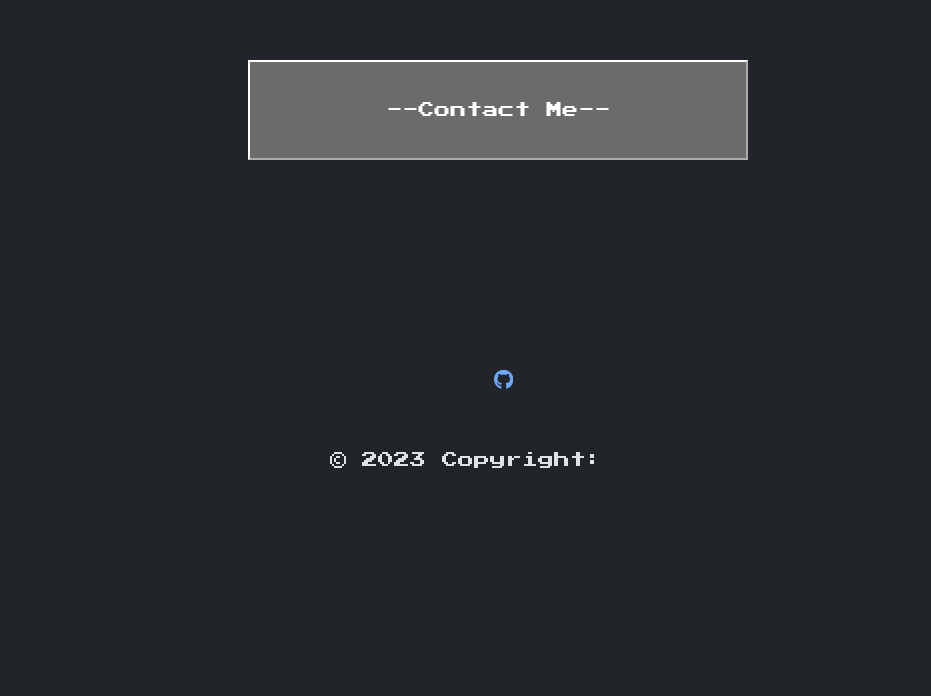
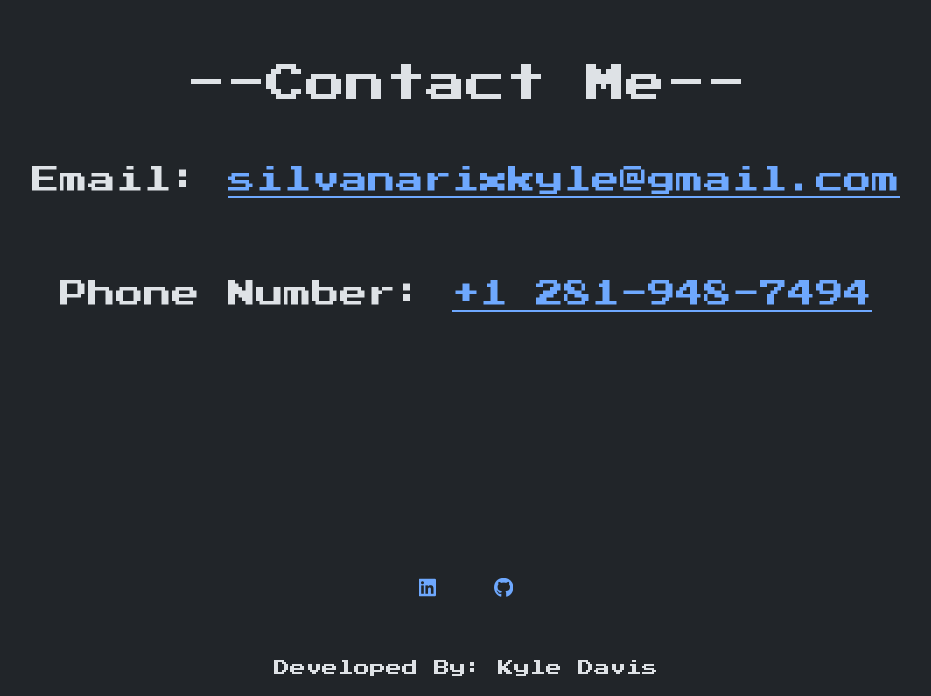
Before and after one commit to KDavis006/Portfolio-2.0, a plain HTML site: page portfolio.html in a window 1280 px wide. Shown: the part 6745-7441 px from the top of the page, without its empty margins (174-1105 px from the left). Before the commit the page ends 7233 px from the top, so only its background shows below. Drawn offline with nearby package versions, Linux system fonts and the light colour scheme.

Commit message:
finished up the contacts section and am polishing the website

```diff
--- a/portfolio.html
+++ b/portfolio.html
@@ -238,7 +238,16 @@
     </div>
   </div>
   <br><br><br><br><br><br><br><br>
-  <a href="mailto: silvanarixkyle@gmail.com" target="_blank"><button class="hover mail">--Contact Me--</button></a><br><br><br><br><br><br><br><br>
+
+  <div class="mb-4 text-center">
+    <h1>--Contact Me--</h1>
+    <br><br>
+    <h3 class="hover">Email: <span><a href="mailto: silvanarixkyle@gmail.com">silvanarixkyle@gmail.com</a></span></h3>
+    <br><br><br>
+    <h3 class="hover">Phone Number: <span><a href='tel: 281-948-7494'>+1 281-948-7494</a></span></h3>
+  </div>
+
+  <br><br><br><br><br><br><br><br>
 
   <footer class="text-center hover">
     <!-- Grid container -->
@@ -246,7 +255,7 @@
       <!-- Section: Social media -->
       <section class="mb-4">
         <!-- Linkedin -->
-        <a class="btn btn-link btn-floating btn-lg text-dark m-1" href="#!" role="button" data-mdb-ripple-color="dark"><i
+        <a class="btn btn-link btn-floating btn-lg m-1" href="#!" role="button" data-mdb-ripple-color="dark"><i
             class="fab fa-linkedin"></i></a>
         <!-- Github -->
         <a class="btn btn-link btn-floating btn-lg m-1" href="#!" role="button"><i
@@ -258,8 +267,7 @@
 
     <!-- Copyright -->
     <div class="text-center p-3">
-      © 2023 Copyright:
-      <a class="text-dark" href="https://mdbootstrap.com/"></a>
+      Developed By: Kyle Davis
     </div>
     <!-- Copyright -->
   </footer>
```
